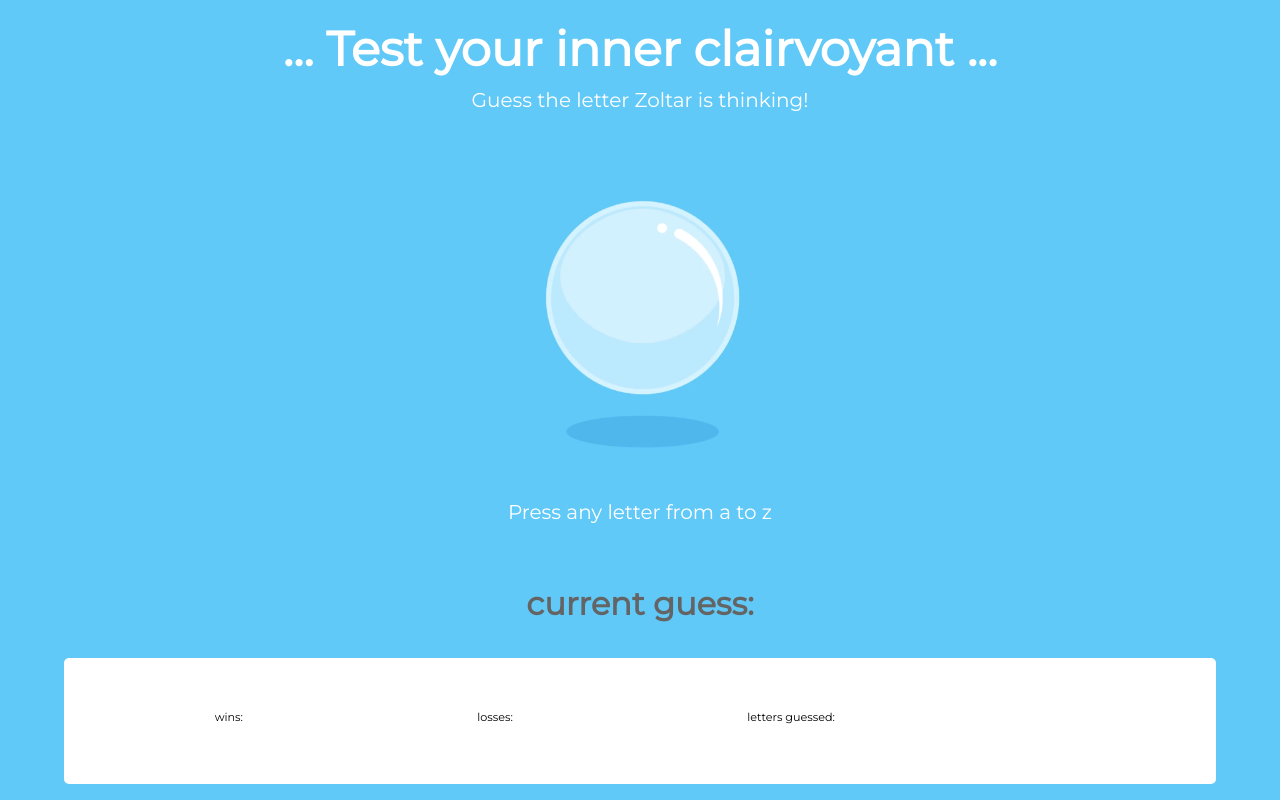
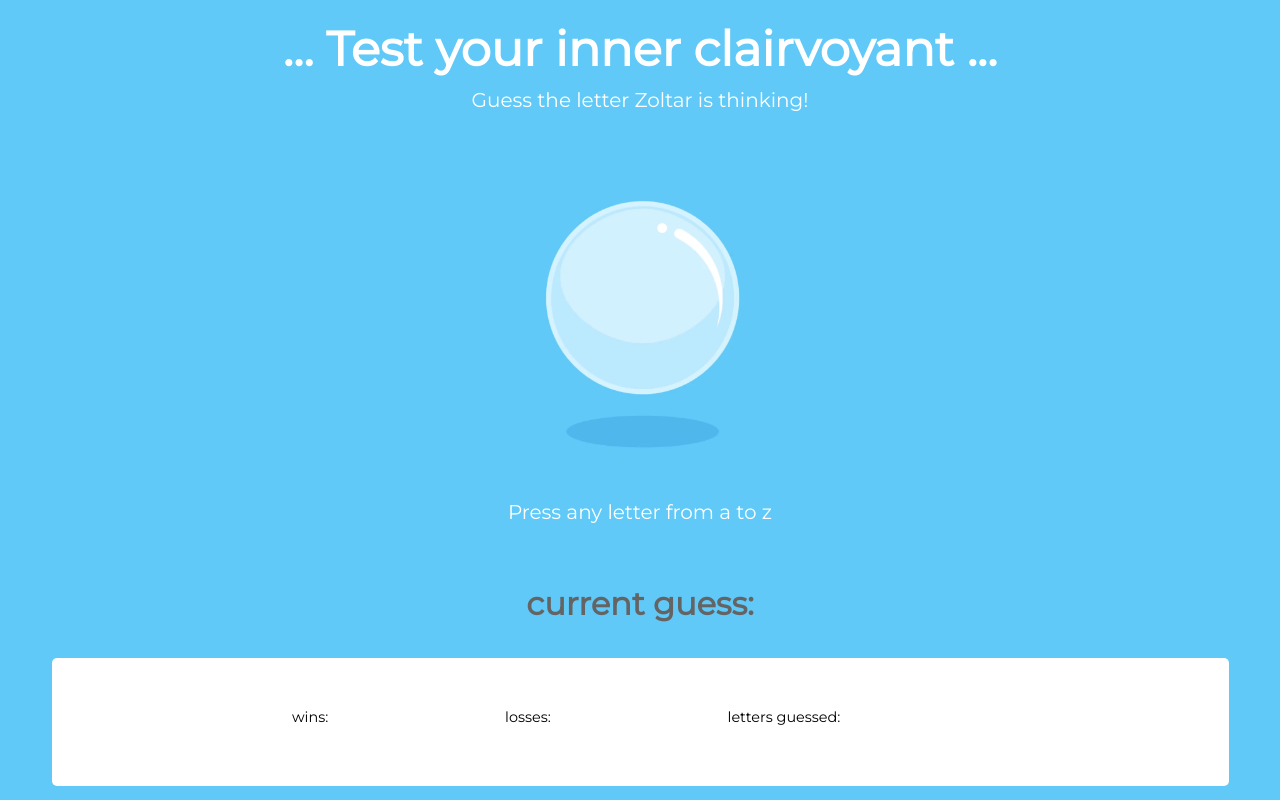
Before and after one commit to rspica/live-psychic, a plain HTML site: page index.html in a window 1280 px wide. Drawn offline with Linux system fonts and the light colour scheme; a web font is replaced by a local one.

Commit message:
updated style.css.

```diff
--- a/assets/style.css
+++ b/assets/style.css
@@ -46,7 +46,7 @@ img {
 .playerResult {
 	width: 90%;
 	margin: 0 auto;
-	padding: 50px 0;
+	padding: 50px 0 50px 25px;
 	background: rgb(255, 255, 255);
 	border-radius: 5px;
 
@@ -54,7 +54,7 @@ img {
 
 .result {
 	display: inline-block;
-	margin-right: 20%;
+	margin-right: 15%;
 	font: 300 .7em 'Montserrat', sans-serif;
 	padding-bottom: 10px;
 	color: rgb(0, 0, 0);
@@ -67,23 +67,14 @@ img {
 	}
 
 	p {
+	font-size: 1em;
+	}
+
+	.result {
 	font-size: .8em;
 	}
 
 }
-
-
-/*@media screen and (min-width: 556px and max-width: 899px) {
-
-	h1 {
-	font-size: 3em;
-	}
-
-	p {
-	font-size: 1.5em;
-	}
-
-}*/
 
 @media screen and (min-width: 900px) {
 
@@ -95,5 +86,11 @@ img {
 	font-size: 1.25em;
 	}
 
+	.result {
+	font-size: .9em;
+	}
+
+
+
 
 /* JS injected text */
```
